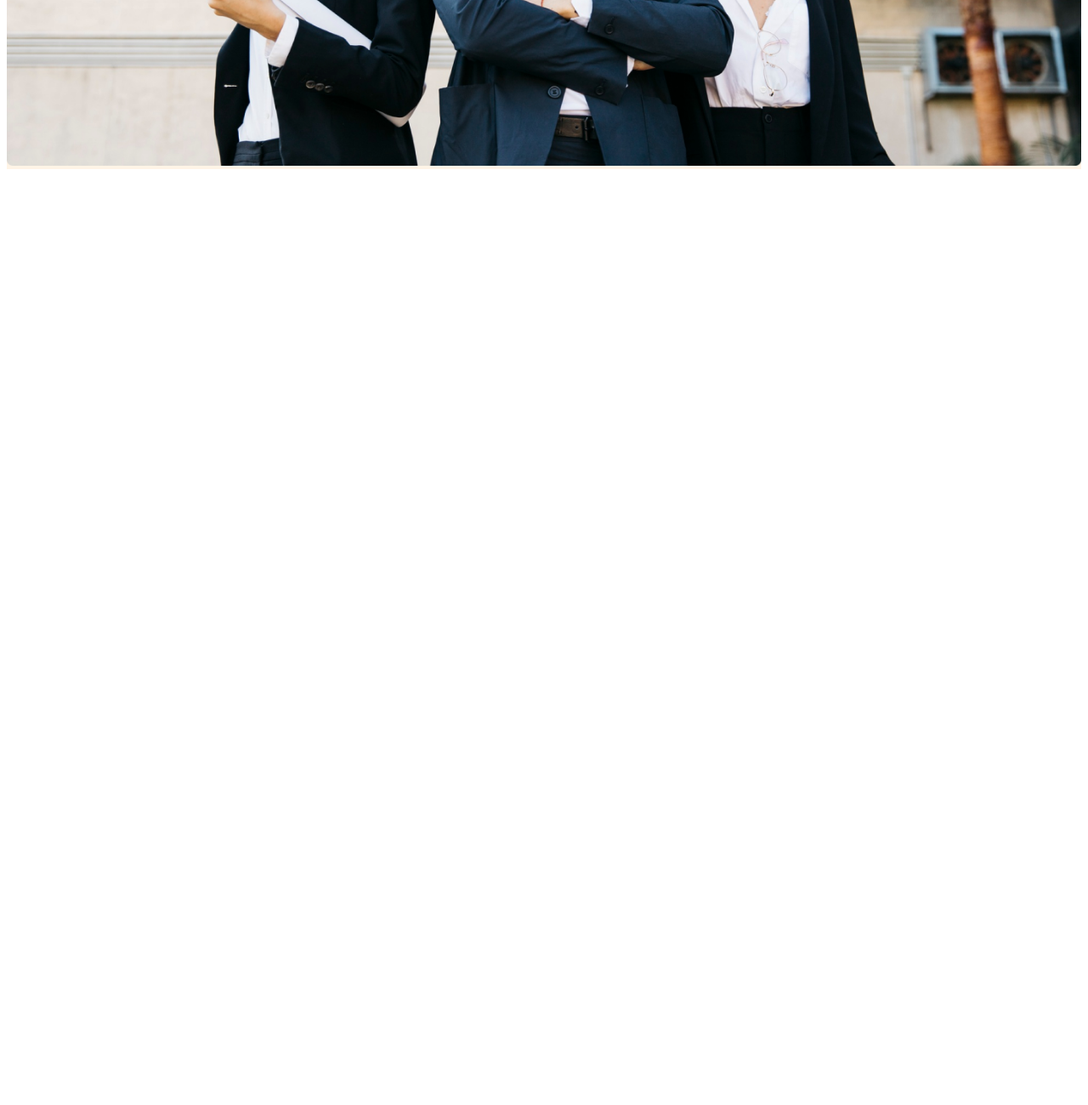
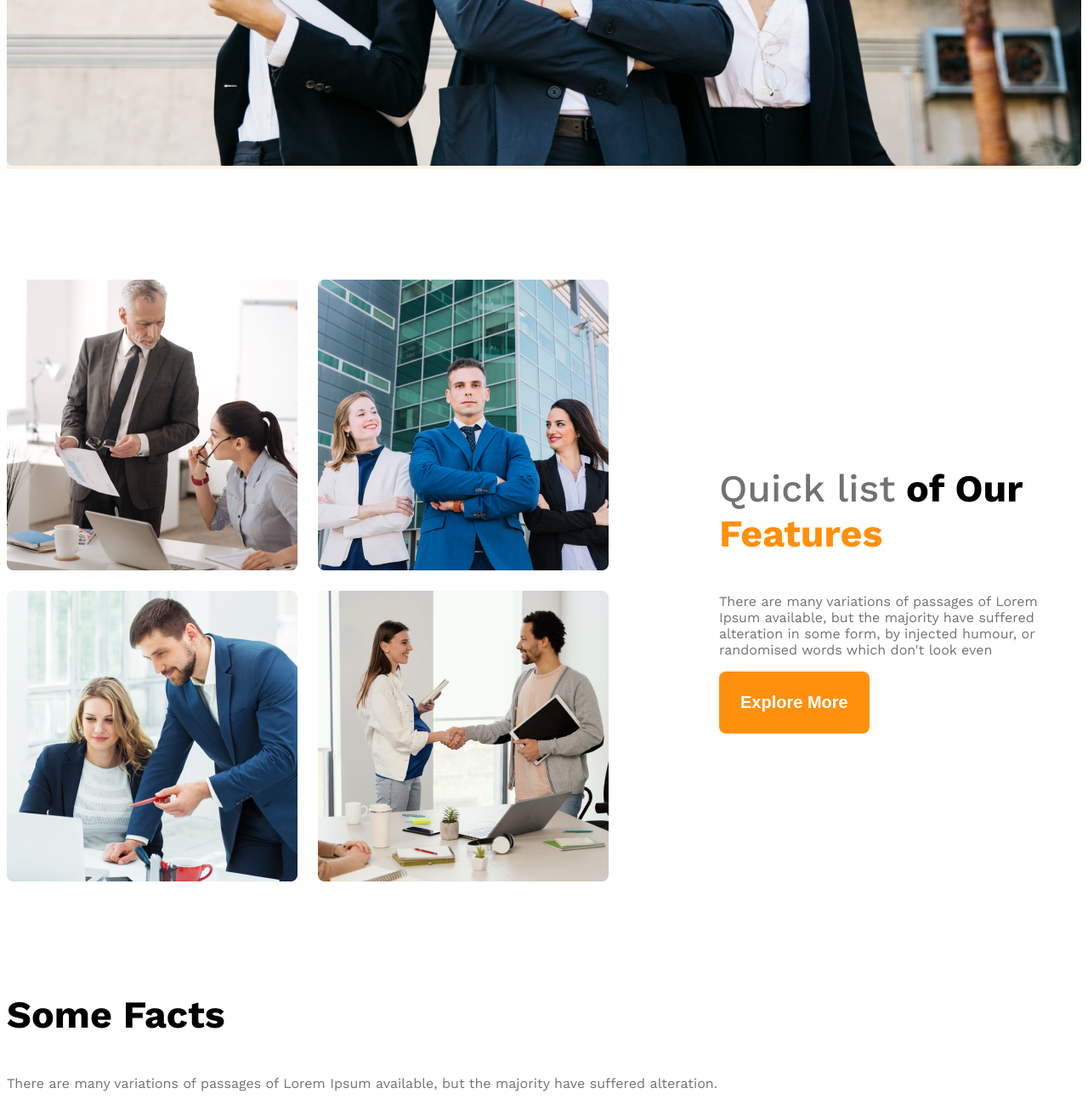
Before and after one commit to lasayim/g3-architect-website, a plain HTML site: page index.html in a window 1280 px wide. Shown: the part 995-2295 px from the top of the page at 85% size. Before the commit the page ends 1202 px from the top, so only its background shows below. Drawn offline with nearby package versions, Linux system fonts and the light colour scheme.

Commit message:
made team responsible and added fact

```diff
--- a/index.html
+++ b/index.html
@@ -45,6 +45,27 @@
 
     </header>
     <main>
+        <section class="teams display-flex">
+            <div class="team-image-container">
+                <img src="images/team1.png" alt="">
+                <img src="images/team2.png" alt="">
+                <img src="images/team3.png" alt="">
+                <img src="images/team4.png" alt="">
+            </div>
+            <div class="our-features">
+                <h3 class="section-title"><span id="quick-list" class="text-light-grey">Quick list</span> <span>of Our</span> <span class="text-primary">Features</span></h3>
+                <p class="feature-description text-light-grey">There are many variations of passages of Lorem Ipsum available, but the majority have suffered alteration in some form, by injected humour, or randomised words which don't look even</p>
+                <button class="btn-primary">Explore More</button>
+            </div>
+
+        </section>
+        <!-- fratures with enjoy -->
+         <section>
+
+         </section>
+         <!-- some facts -->
+          <h3 class="section-title">Some Facts</h3>
+          <p class="text-light-grey">There are many variations of passages of Lorem Ipsum available, but the majority have suffered alteration.</p>
 
     </main>
     <footer>
--- a/styles/architects.css
+++ b/styles/architects.css
@@ -10,6 +10,9 @@
 /* Shared Styles */
    .display-flex {
     display: flex;
+   }
+   .text-primary {
+    color: rgb(255, 144, 14);
    }
    /* dark 2 */
    .text-grey {
@@ -30,9 +33,19 @@
     font-weight: 600;
     border-radius: 8px;
     border: none;
+   }
+   main {
+    max-width: 1440px;
+    margin: 0 auto;
+   }
+    main > section {
+      margin-top: 130px;
+    }
 
-
-   }
+    .section-title {
+      font-size: 2.8rem;
+      font-weight: 700;
+    }
 
 
 /* header styles */
@@ -75,11 +88,52 @@
 .banner-image {
   width: 100%;
 }
+ /* team and feature related styles */
+  .teams {
+    align-items: center;
+  }
+  .team-image-container {
+    display: grid;
+    grid-template-columns: repeat(2,1fr);
+    gap: 24px;
+  }
+  .our-features {
+    margin-left: 130px;
+    max-width: 530px;
+  }
+
+  #quick-list {
+    font-weight: 500;
+  }
+
+
+
+
+
+
+
+
+
 
 /* media query */
 @media screen and (max-width:576px) {
-  .navbar, .nav-links {
+  .navbar, .nav-links, .teams {
     flex-direction: column;
+  }
+  .team-image-container {
+    grid-template-columns: repeat(1,1fr);
+  }
+  .our-features {
+    margin-left: 20px;
   }
 
 }
+
+/* medium size device */
+@media screen and (min-width:576px) and (max-width:992px) {
+  .teams {
+    flex-direction: column;
+    margin: 50px auto;
+  }
+
+}
```
